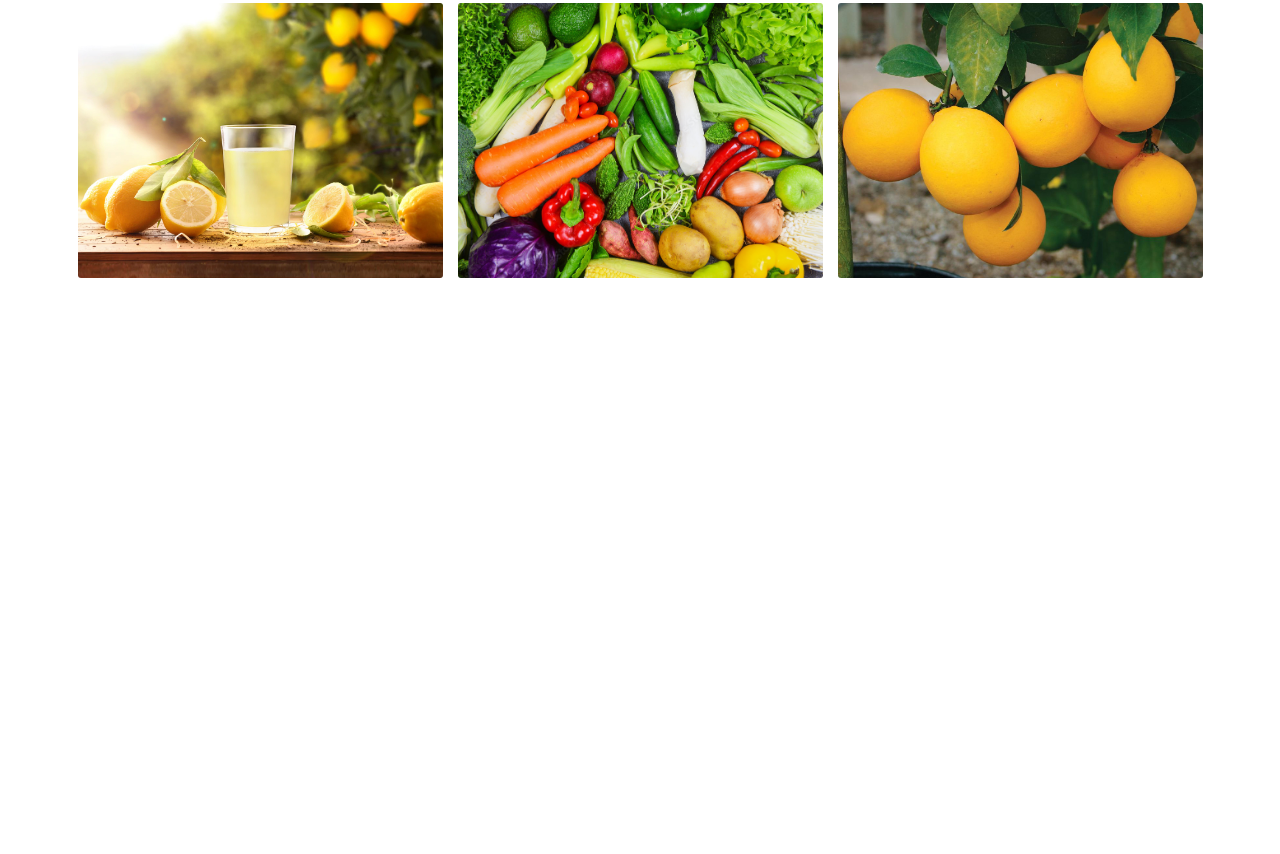
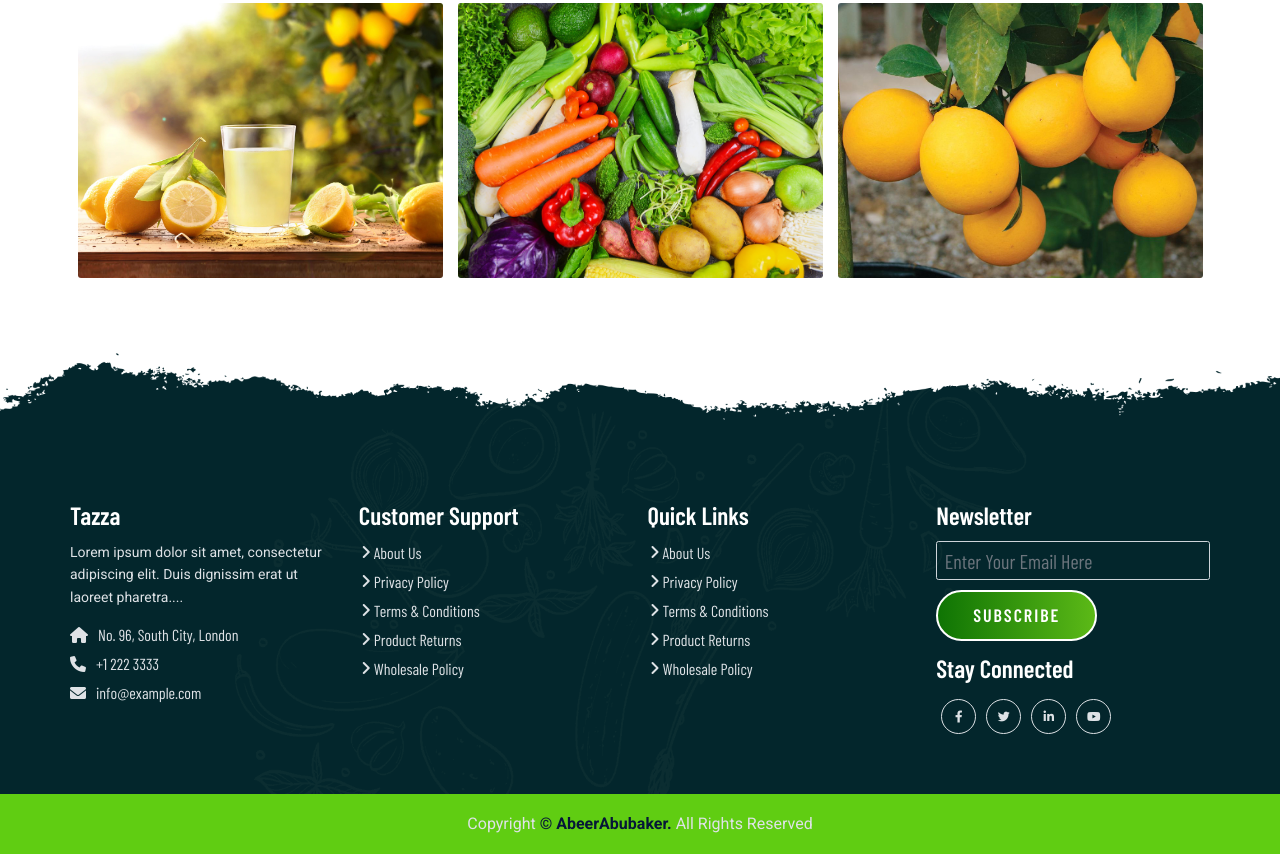
Before and after one commit to Abubaker-Abeer/TAZZA, a plain HTML site: page index.html in a window 1280 px wide. Shown: the part 3663-4517 px from the top of the page. Before the commit the page ends 4006 px from the top, so only its background shows below. Drawn offline with nearby package versions, Linux system fonts and the light colour scheme; a web font is replaced by a local one.

Commit message:
Completed Footer  Section: HTML structure, styling

```diff
--- a/css/style.css
+++ b/css/style.css
@@ -441,3 +441,102 @@ section{
   height: 100%;
   object-fit: cover;
 }
+/*footer-section*/
+.footer_wrapper {
+  background: url('../images/footer-bg/footer_bg.png');
+  background-size: cover;
+  background-repeat: no-repeat;
+  background-position: top center;
+  padding-top: 15rem;
+  padding-bottom: 0rem;
+}
+.footer_wrapper h5 {
+  color: var(--text-white);
+  font-size: 2.5rem;
+  margin-bottom: 1.25rem;
+}
+
+.footer_wrapper ul li {
+  margin-bottom: 0.5rem;
+  list-style: none;
+}
+.footer_wrapper .company_details {
+  font-size: 1.4rem;
+}
+
+.footer_wrapper .contact-info li a {
+  color: var(--text-gray);
+  font-size: 1.6rem;
+}
+
+.footer_wrapper .link-widget li a,
+.footer_wrapper p {
+  color: var(--text-gray);
+  font-size: 1.6rem;
+  padding-left: 1.5rem;
+  position: relative;
+  -webkit-transition: all 0.3s ease-out 0s;
+  transition: all 0.3s ease-out 0s;
+}
+.footer_wrapper .link-widget li a::before {
+  content: '\f105'; /* أيقونة سهم */
+  font-family: "Font Awesome 5 Free";
+  font-weight: 900;
+  position: absolute;
+  left: 0.3rem;
+  top: 50%;
+  -webkit-transform: translateY(-50%);
+  transform: translateY(-50%);
+}
+
+.footer_wrapper .link-widget li a:hover {
+  margin-left: .625rem;
+  color: var(--secondary-color);
+}
+.footer_wrapper .social-network a {
+  width: 3.5rem;
+  height: 3.5rem;
+  line-height: 3.2rem;
+  margin: 0.5rem;
+  display: inline-block;
+  border: 0.125rem solid var(--text-gray);
+  color: var(--text-gray);
+  text-align: center;
+  font-size: 1.2rem;
+  border-radius: 100%;
+  -webkit-transition: all 0.3s cubic-bezier(0.645, 0.045, 0.355, 1);
+  transition: all 0.3s cubic-bezier(0.645, 0.045, 0.355, 1);
+}
+.footer_wrapper .social-network a:hover {
+  background-color: var(--secondary-color);
+  border-color: var(--secondary-color);
+  color: var(--text-white);
+  box-shadow: 0 0.625rem 0.9375rem 0 rgb(0 0 0 / 10%);
+  transform: translateY(-0.1875rem);
+}
+.footer_wrapper .form-control {
+  font-size: 2rem;
+  color: var(--text-white);
+}
+
+.footer_wrapper .form-control:focus {
+  outline: none;
+  box-shadow: none;
+  border-color: var(--secondary-color);
+}
+
+.footer_wrapper .copyright-section {
+  background-color: var(--secondary-color);
+  text-align: center;
+  margin-top: 5rem;
+}
+
+.footer_wrapper .copyright-section p {
+  margin-top: 0;
+  padding: 3rem 0;
+  line-height: 0;
+}
+.footer_wrapper .copyright-section a {
+  color: var(--primary-text);
+  font-weight: 600;
+}
--- a/index.html
+++ b/index.html
@@ -439,7 +439,79 @@
   <!-- Gallery Section Exit -->
 
   <!-- Footer Section Start -->
-  <!-- Footer Section Exit -->
+<section class="footer_wrapper mt-3 mb-md-0">
+  <div class="container px-5 px-lg-0">
+    <div class="row">
+
+      <div class="col-lg-3 col-sm-6 mb-5 mb-lg-0">
+        <h5>Tazza</h5>
+        <p class="mb-4 ps-0 company_details">
+          Lorem ipsum dolor sit amet, consectetur adipiscing elit. Duis dignissim erat ut laoreet pharetra....
+        </p>
+
+        <div class="contact-info">
+          <ul class="list-unstyled">
+            <li>
+              <a href="#"><i class="fa fa-home me-3"></i>No. 96, South City, London</a>
+            </li>
+            <li>
+              <a href="#"><i class="fa fa-phone me-3"></i>+1 222 3333</a>
+            </li>
+            <li>
+              <a href="#"><i class="fa fa-envelope me-3"></i>info@example.com</a>
+            </li>
+          </ul>
+        </div>
+
+      </div>
+      <div class="col-lg-3 col-sm-6 mb-5 mb-lg-0">
+  <h5>Customer Support</h5>
+  <ul class="link-widget p-0">
+    <li><a href="#">About Us</a></li>
+    <li><a href="#">Privacy Policy</a></li>
+    <li><a href="#">Terms & Conditions</a></li>
+    <li><a href="#">Product Returns</a></li>
+    <li><a href="#">Wholesale Policy</a></li>
+  </ul>
+      </div>
+     <div class="col-lg-3 col-sm-6 mb-5 mb-lg-0">
+  <h5>Quick Links</h5>
+  <ul class="link-widget p-0">
+    <li><a href="#">About Us</a></li>
+    <li><a href="#">Privacy Policy</a></li>
+    <li><a href="#">Terms & Conditions</a></li>
+    <li><a href="#">Product Returns</a></li>
+    <li><a href="#">Wholesale Policy</a></li>
+  </ul>
+      </div>
+      <div class="col-lg-3 col-sm-6 mb-5 mb-lg-0">
+  <h5>Newsletter</h5>
+  <div class="form-group mb-4">
+    <input type="email" class="form-control bg-transparent" placeholder="Enter Your Email Here">
+    <button type="submit" class="btn main-btn mt-3">Subscribe</button>
+  </div>
+
+  <h5>Stay Connected</h5>
+  <ul class="social-network d-flex align-items-center p-0">
+    <li><a href="#"><i class="fab fa-facebook-f"></i></a></li>
+    <li><a href="#"><i class="fab fa-twitter"></i></a></li>
+    <li><a href="#"><i class="fab fa-linkedin-in"></i></a></li>
+    <li><a href="#"><i class="fab fa-youtube"></i></a></li>
+  </ul>
+</div>
+
+
+    </div>
+  </div>
+  <div class="container-fluid copyright-section">
+  <p>
+    Copyright <a href="#">© AbeerAbubaker.</a> All Rights Reserved
+  </p>
+</div>
+
+</section>
+<!-- Footer Section End -->
+
 
   <!-- jQuery CDN -->
   <script src="https://code.jquery.com/jquery-3.6.0.min.js"></script>
```
